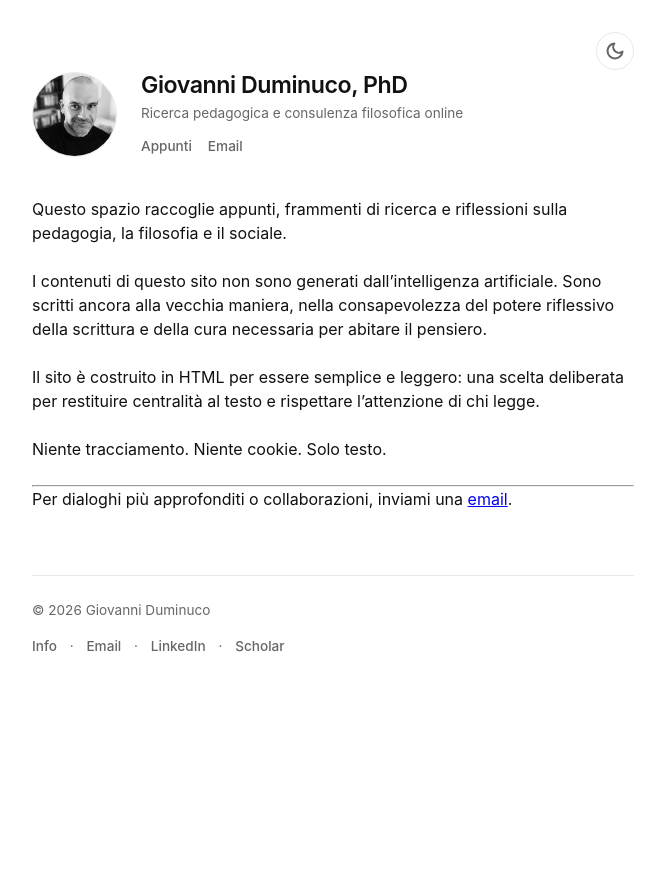
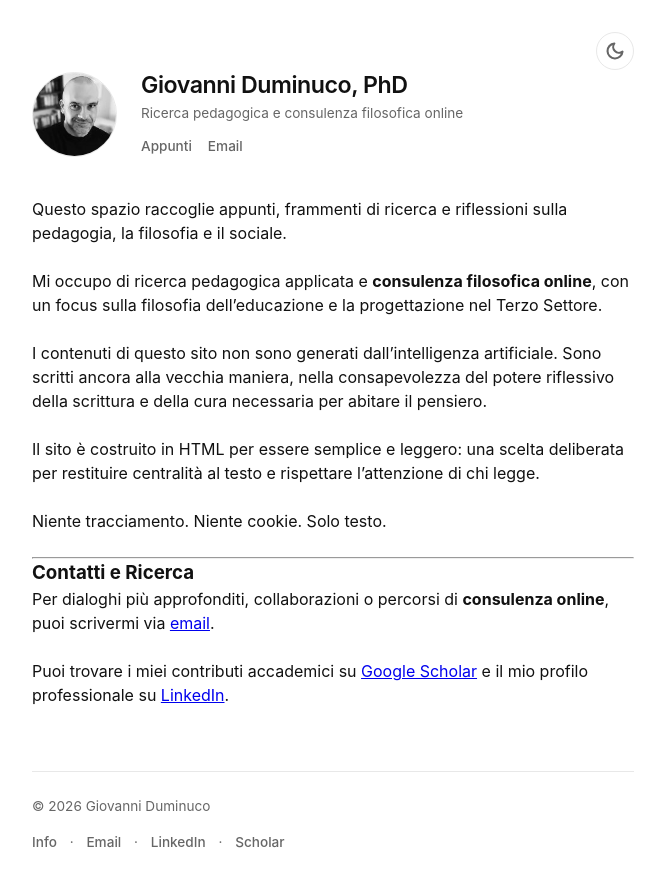
Before and after one commit to dumgio/dumgio.github.io, a Jekyll site: the page built from info.md, in a window 1280 px wide. Shown: the top 887 px of the page, without its empty margins (307-972 px from the left). Built offline with Jekyll 4.4.1, drawn with Linux system fonts in a browser that asks for light colours.

Commit message:
Update info.md

```diff
--- a/info.md
+++ b/info.md
@@ -5,13 +5,17 @@
 
 Questo spazio raccoglie appunti, frammenti di ricerca e riflessioni sulla pedagogia, la filosofia e il sociale.
 
+Mi occupo di ricerca pedagogica applicata e **consulenza filosofica online**, con un focus sulla filosofia dell'educazione e la progettazione nel Terzo Settore.
+
 I contenuti di questo sito non sono generati dall'intelligenza artificiale. Sono scritti ancora alla vecchia maniera, nella consapevolezza del potere riflessivo della scrittura e della cura necessaria per abitare il pensiero.
 
 Il sito è costruito in HTML per essere semplice e leggero: una scelta deliberata per restituire centralità al testo e rispettare l'attenzione di chi legge.
 
 Niente tracciamento. Niente cookie. Solo testo.
 
-
 ---
 
-Per dialoghi più approfonditi o collaborazioni, inviami una [email](mailto:giovanni.duminuco@gmail.com).
+### Contatti e Ricerca
+Per dialoghi più approfonditi, collaborazioni o percorsi di **consulenza online**, puoi scrivermi via [email](mailto:giovanni.duminuco@gmail.com).
+
+Puoi trovare i miei contributi accademici su [Google Scholar](https://scholar.google.com/citations?user=lpBSylMAAAAJ&hl=it) e il mio profilo professionale su [LinkedIn](https://www.linkedin.com/in/dumgio/).
```
